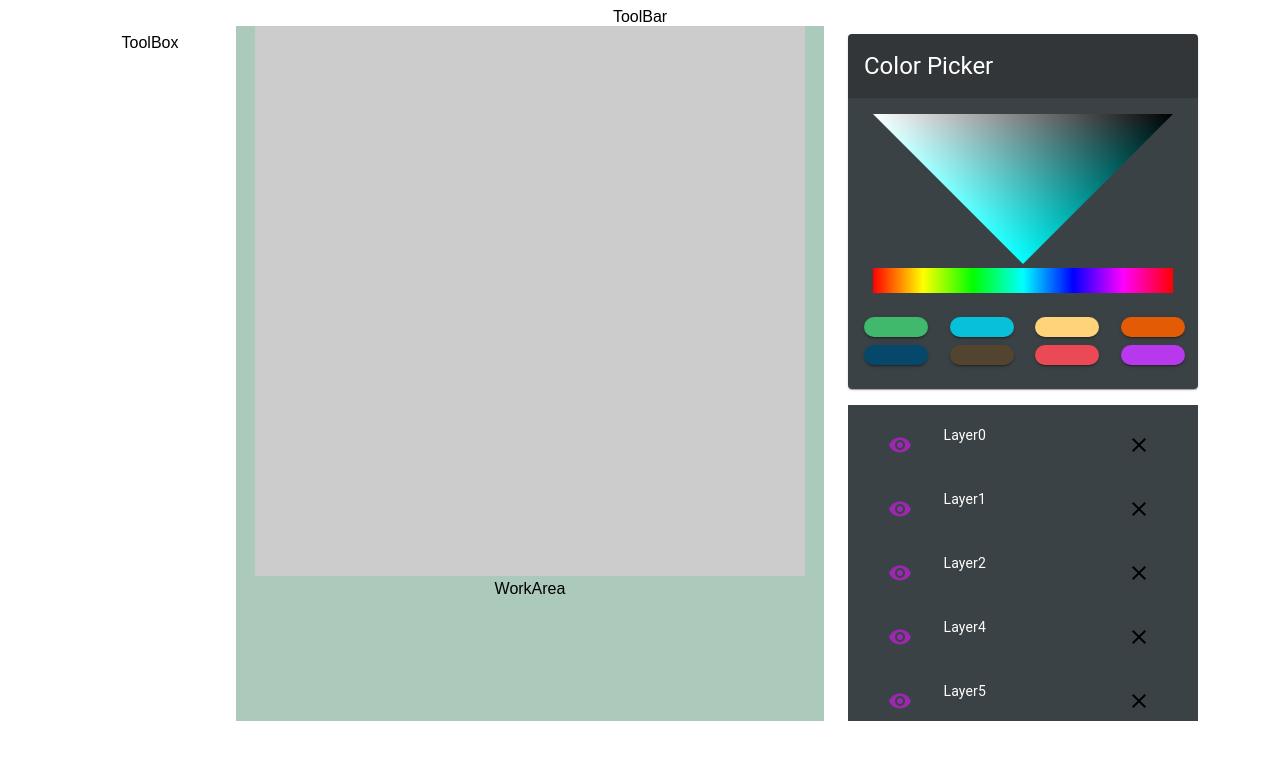
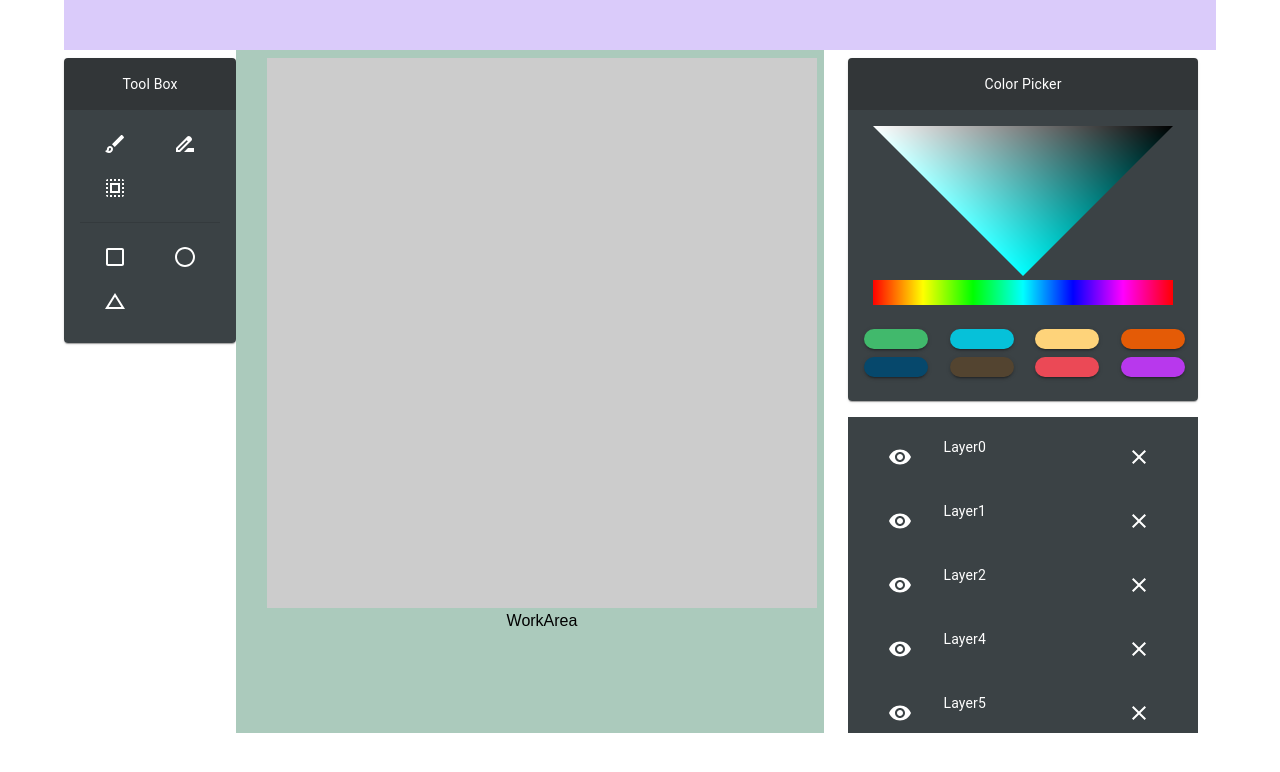
Before and after one commit to mohasarc/CGHW1_paint_app, a React (Create React App) app: page / in a window 1280 px wide. Shown: the top 772 px of the page. Built offline with nearby package versions, Linux system fonts and the light colour scheme.

Commit message:
added toolBox ui

```diff
--- a/src/App.tsx
+++ b/src/App.tsx
@@ -107,24 +107,24 @@ export default function App() {
     <div className="App">
       <Container>
         <Grid container rowSpacing={1} columns={{ xs: 12, sm: 12, md: 12 }} >
-          <Grid item xs={12} sm={12} md={12}>
+          <Grid item xs={12} sm={12} md={12} style={{backgroundColor:'#dacbfa'}}>
             <ToolBar></ToolBar>
           </Grid>
           <Grid item xs={12} sm={12} md={12}>
             <Grid container rowSpacing={1} columns={{ xs: 12, sm: 12, md: 12 }} columnSpacing={{ xs: 1, sm: 2, md: 3 }}>
               <Grid item xs={12} sm={6} md={2}>
-                <ToolBox></ToolBox>
+                <ToolBox />
               </Grid>
 
-              <Grid item xs={12} sm={6} style={{backgroundColor:'#abcabc', padding:'0'}} md={6}>
+              <Grid item xs={12} sm={6} md={6} style={{backgroundColor:'#abcabc'}}>
                 <canvas id={'macanvas'} width={'550'} height={'550'} />
-                <WorkArea></WorkArea>
+                <WorkArea />
               </Grid>
 
               <Grid item xs={12} sm={6} md={4}>
-                <ColorPicker/>
+                <ColorPicker />
                 <Box py={2}>
-                  <Layers/>
+                  <Layers />
                 </Box>
               </Grid>
             </Grid>
--- a/src/Components/ColorPicker.tsx
+++ b/src/Components/ColorPicker.tsx
@@ -30,7 +30,7 @@ export default function ColorPicker() {
     return (
         <div>
             <Card sx={{ width: 350 }}>
-                <CardHeader title={'Color Picker'} titleTypographyProps={{variant:'h5', align: 'left', color: 'common.white' }} style={{backgroundColor: '#323638'}} />
+                <CardHeader title={'Color Picker'} titleTypographyProps={{variant:'body2', align: 'center', color: 'common.white' }} style={{backgroundColor: '#323638'}} />
                 <CardContent style={{backgroundColor: '#3b4245'}}>
                     <canvas id={'saturation-canvas'} />
                     <canvas id={'hue-canvas'} style={{height: 25, width: 300, paddingBottom: 20}}/>
--- a/src/Components/Layers.tsx
+++ b/src/Components/Layers.tsx
@@ -14,27 +14,6 @@ import { Grid } from '@mui/material'
 // import DraftsIcon from '@mui/icons-material/Drafts';
 
 let count = 0;
-function renderRow(props: ListChildComponentProps) {
-    const { index, style } = props;
-
-    return (
-        <ListItem disablePadding>
-            <Box px={2} py={0.5}>
-                <ListItemButton sx={{width: '100%', maxWidth: 60}}>
-                    <ListItemIcon>
-                        <VisibilityIcon color={'secondary'}/>
-                    </ListItemIcon>
-                </ListItemButton>
-            </Box>
-            <ListItemText primary={"Layer"+count++} primaryTypographyProps={{variant:'body2', align: 'left', color: 'common.white' }} />
-            <Box px={2} py={0.5}>
-                <ListItemButton>
-                    <ClearIcon/>
-                </ListItemButton>
-            </Box>
-        </ListItem>
-    );
-}
 
 export default function Layers(){
 
@@ -61,7 +40,7 @@ export default function Layers(){
                             <Box px={1} py={0.5}>
                                 <ListItemButton sx={{width: '100%', maxWidth: 60}}>
                                     <ListItemIcon>
-                                        <VisibilityIcon color={'secondary'}/>
+                                        <VisibilityIcon sx={{color:'white'}}/>
                                     </ListItemIcon>
                                 </ListItemButton>
                             </Box>
@@ -72,7 +51,7 @@ export default function Layers(){
                           <Grid item xs={3} sm={3} md={3}>
                             <Box px={1} py={0.5}>
                                 <ListItemButton>
-                                    <ClearIcon/>
+                                    <ClearIcon sx={{color:'white'}}/>
                                 </ListItemButton>
                             </Box>
                           </Grid>
--- a/src/Components/ToolBar.tsx
+++ b/src/Components/ToolBar.tsx
@@ -1,8 +1,14 @@
+import { Box, Grid } from "@mui/material";
 
 export default function ToolBar() {
     return(
-        <div>
-            ToolBar
-        </div>
+        <Box
+            sx={{ width: '100%', height: 50, maxWidth: 350 }}
+        >
+            <Grid container rowSpacing={1} columns={{ xs: 12, sm: 12, md: 12 }} >
+                <Grid item xs={3} sm={3} md={3} style={{padding: 0}}>
+                </Grid>
+            </Grid>
+        </Box>
     );
 }
--- a/src/Components/ToolBox.tsx
+++ b/src/Components/ToolBox.tsx
@@ -1,8 +1,62 @@
+import { Grid, Card, CardHeader, CardContent, Button, styled, ButtonProps, Box, Divider } from '@mui/material';
+import VisibilityIcon from '@mui/icons-material/Visibility';
+import BrushOutlinedIcon from '@mui/icons-material/BrushOutlined';
+import CheckBoxOutlineBlankOutlinedIcon from '@mui/icons-material/CheckBoxOutlineBlankOutlined';
+import CircleOutlinedIcon from '@mui/icons-material/CircleOutlined';
+import ChangeHistoryOutlinedIcon from '@mui/icons-material/ChangeHistoryOutlined';
+import SelectAllOutlinedIcon from '@mui/icons-material/SelectAllOutlined';
+import DriveFileRenameOutlineIcon from '@mui/icons-material/DriveFileRenameOutline';
 
 export default function ToolBox() {
     return (
-        <div>
-            ToolBox
-        </div>
+        // <Box
+        //     px={2}
+        //     sx={{ width: '100%', height: 500, backgroundColor: '#abcacc'}}
+        // >
+            <Card>
+                <CardHeader title={'Tool Box'} titleTypographyProps={{variant:'body2', align: 'center', color: 'common.white' }} style={{backgroundColor: '#323638'}} />
+                <CardContent style={{backgroundColor: '#3b4245'}}>
+                    <Box pb={2}>
+                        <Grid container rowSpacing={1} columns={{ xs: 12, sm: 12, md: 12 }} >
+                            <Grid item xs={12} sm={12} md={6}>
+                                <Button>
+                                    <BrushOutlinedIcon sx={{color:'white'}}/>
+                                </Button>
+                            </Grid>
+                            <Grid item xs={12} sm={12} md={6}>
+                                <Button>
+                                    <DriveFileRenameOutlineIcon sx={{color:'white'}} />
+                                </Button>
+                            </Grid>
+                            <Grid item xs={12} sm={12} md={6}>
+                                <Button>
+                                    <SelectAllOutlinedIcon sx={{color:'white'}}/>
+                                </Button>
+                            </Grid>
+                        </Grid>
+                    </Box>
+                    <Divider/>
+                    <Box pt={2}>
+                        <Grid container rowSpacing={1} columns={{ xs: 12, sm: 12, md: 12 }} >
+                            <Grid item xs={12} sm={12} md={6}>
+                                <Button>
+                                    <CheckBoxOutlineBlankOutlinedIcon sx={{color:'white'}}/>
+                                </Button>
+                            </Grid>
+                            <Grid item xs={12} sm={12} md={6}>
+                                <Button>
+                                    <CircleOutlinedIcon sx={{color:'white'}}/>
+                                </Button>
+                            </Grid>
+                            <Grid item xs={12} sm={12} md={6}>
+                                <Button>
+                                    <ChangeHistoryOutlinedIcon sx={{color:'white'}}/>
+                                </Button>
+                            </Grid>
+                        </Grid>
+                    </Box>
+                </CardContent>
+            </Card>
+        // </Box>
     );
 }
```
